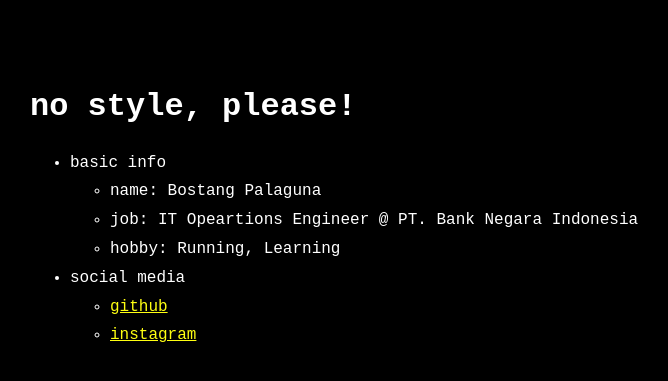
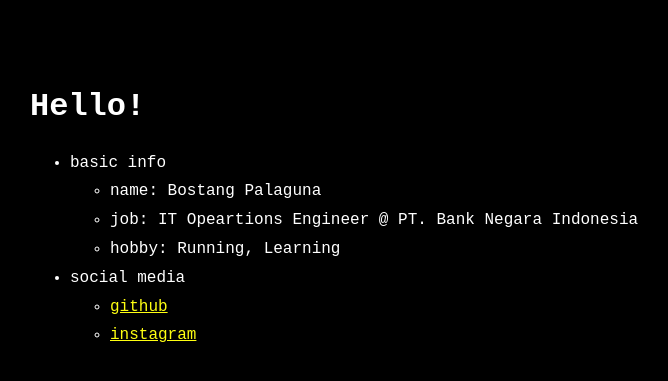
Before and after one commit to bostang/bostang.github.io, a Jekyll site: the page built from index.md, in a window 1280 px wide. Shown: the top 381 px of the page, without its empty margins (290-958 px from the left). Built offline with Jekyll 4.4.1, drawn with Linux system fonts in a browser that asks for light colours.

Commit message:
fix _config.yml

```diff
--- a/_config.yml
+++ b/_config.yml
@@ -1,8 +1,8 @@
-title: no style, please! # name of the site
-author: Riccardo Graziosi # name of site's author
-email: riccardo.graziosi97@gmail.com # email of site's author
-url: https://riggraz.dev # root address of the site
-baseurl: "/no-style-please" # subpath of the site, e.g. "/blog" (leave it blank "" if you're site shouldn't use a subpath)
+title: Hello! # name of the site
+author: Bostang Palaguna # name of site's author
+email: bostang.palaguna.s@gmail.com # email of site's author
+url: https://bostang.github.io # root address of the site
+baseurl: "/" # subpath of the site, e.g. "/blog" (leave it blank "" if you're site shouldn't use a subpath)
 description: > # description of the site (multiple lines allowed)
   A (nearly) no-CSS, fast, minimalist Jekyll theme.
 
```
